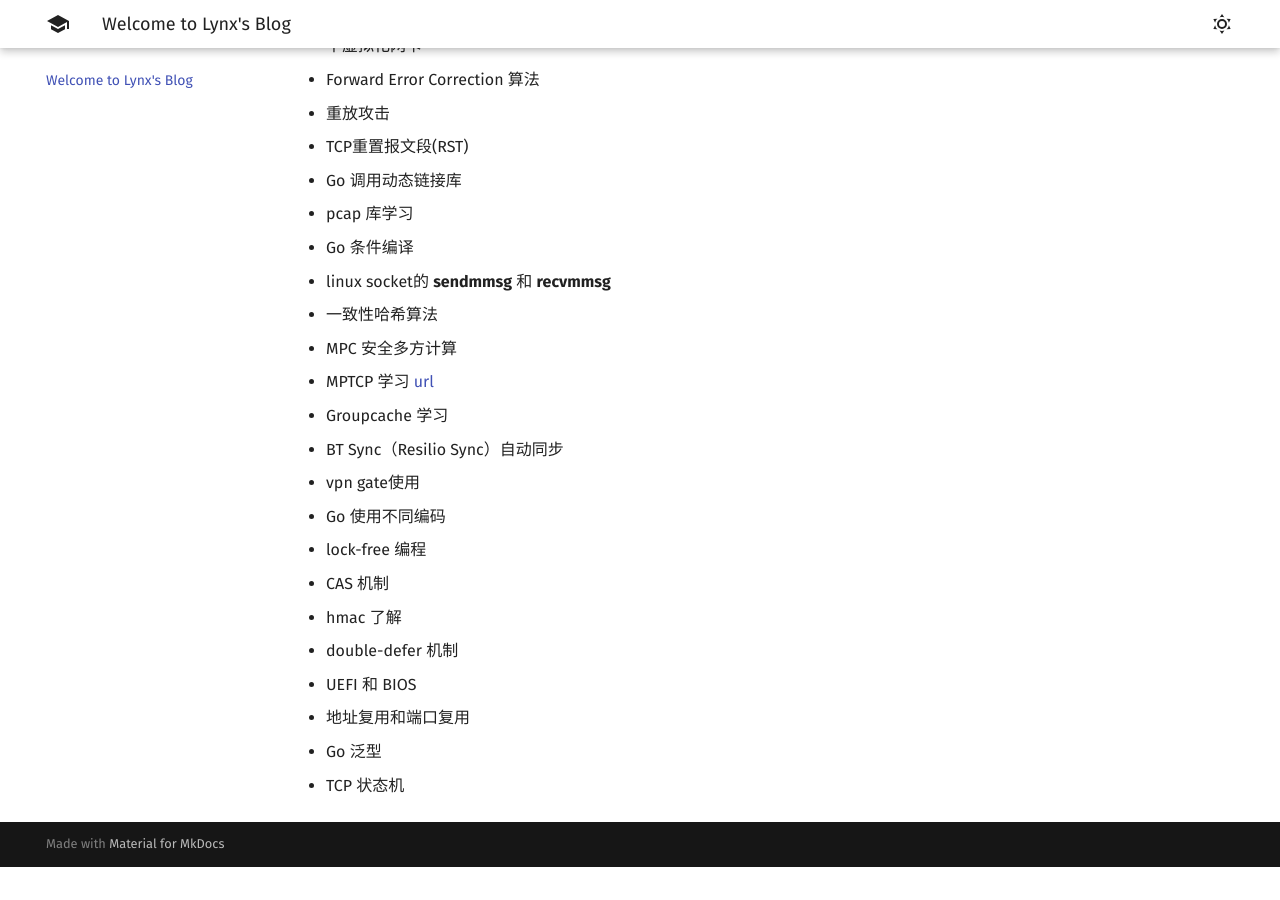
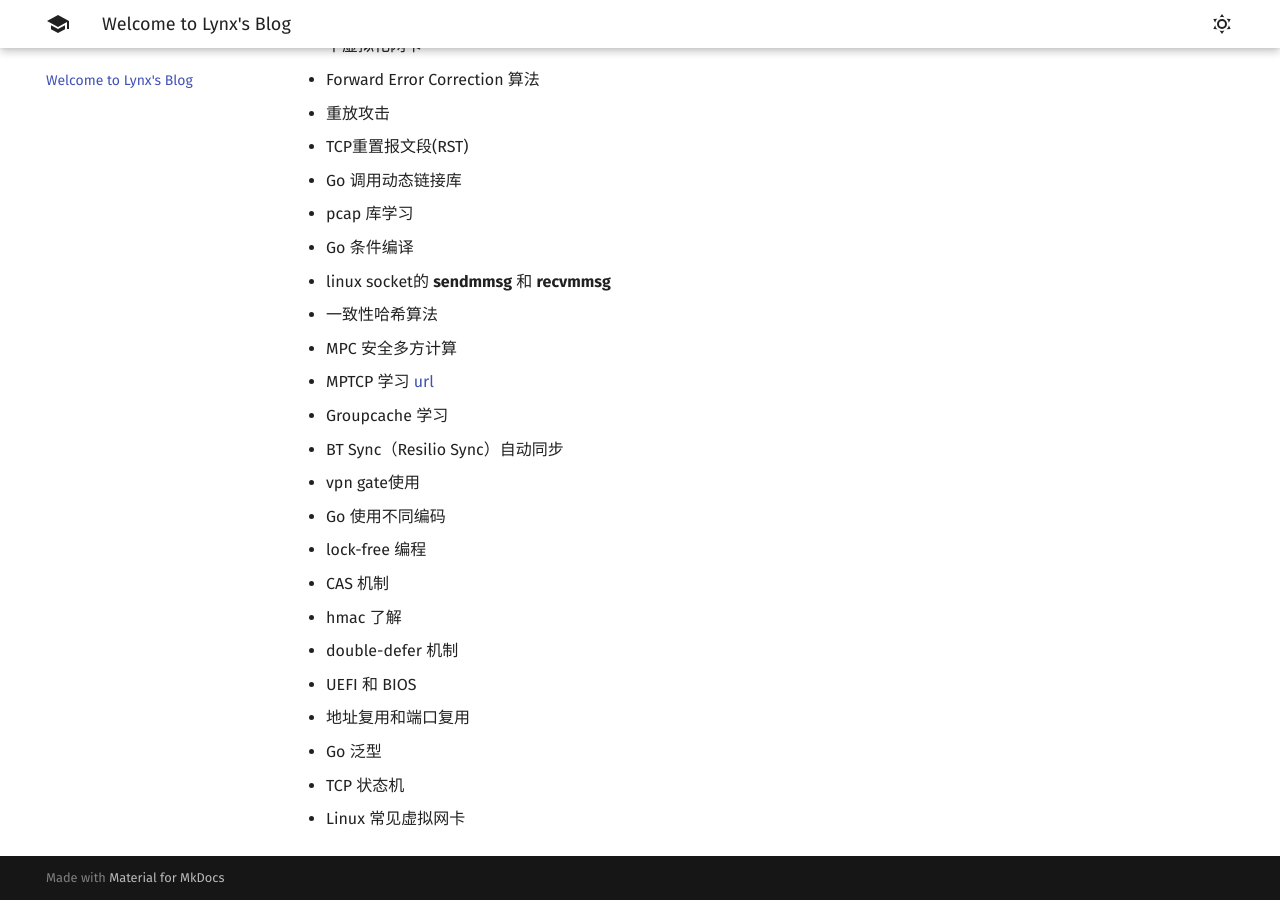
Before and after one commit to 1314liuwei/blog, an MkDocs documentation site: the page built from docs/index.md, in a window 1280 px wide and 900 px high, scrolled down 1043 px. Built offline with MkDocs 1.6.1 and Material for MkDocs 9.7.7, drawn with Linux system fonts in a browser that asks for light colours; before the commit the page ends 1910 px from its top, so only the background shows below that.

Commit message:
2023/07/20 周四

```diff
--- a/docs/index.md
+++ b/docs/index.md
@@ -49,3 +49,4 @@
 - 地址复用和端口复用
 - Go 泛型
 - TCP 状态机
+- Linux 常见虚拟网卡
```
